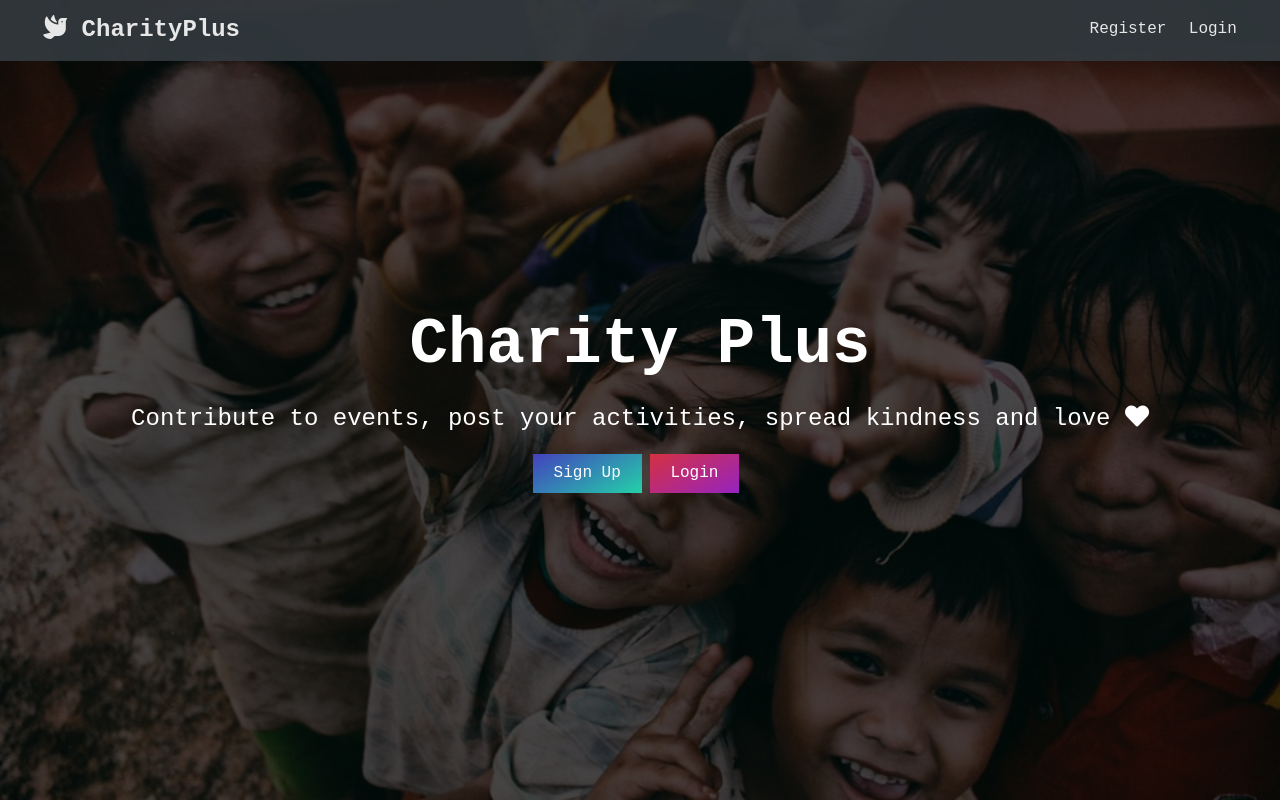
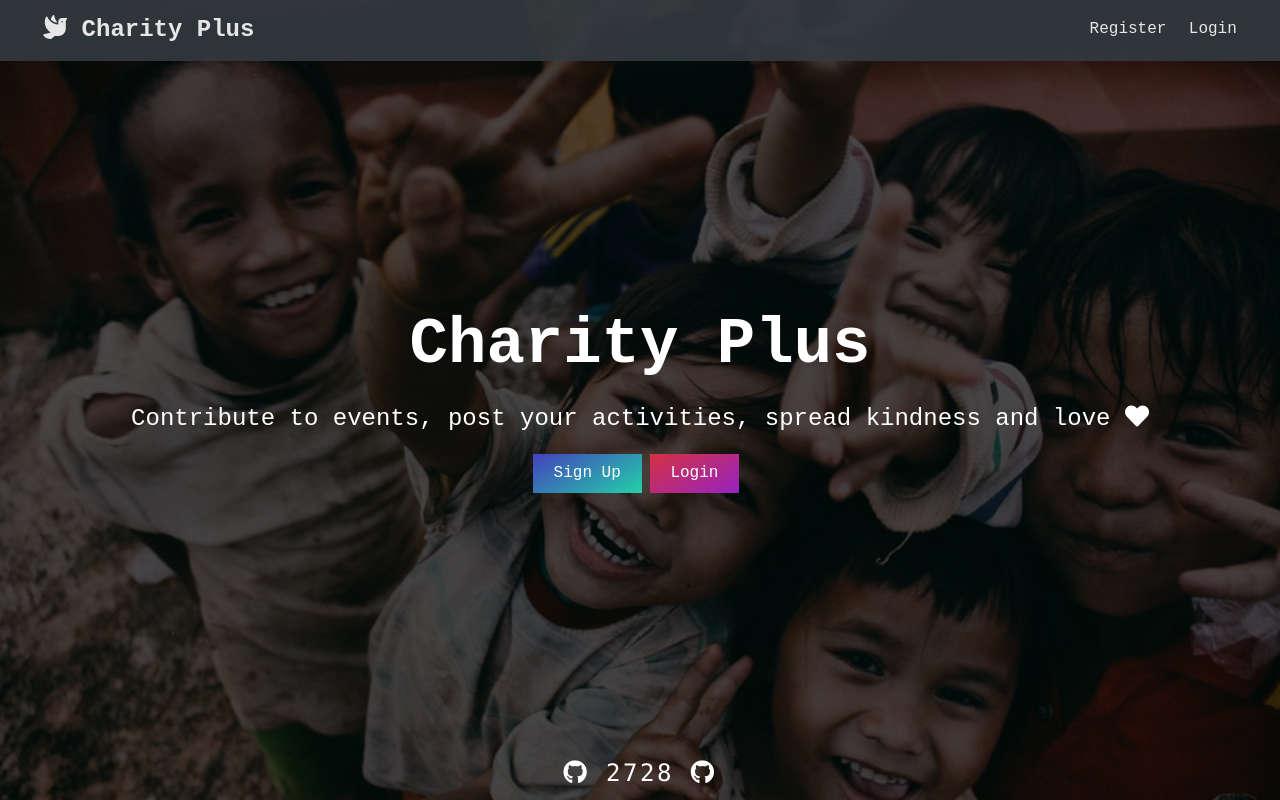
Before and after one commit to milan0027/charityplus, a React (Create React App) app in the folder client/: page / in a window 1280 px wide. Built offline with nearby package versions, Linux system fonts and the light colour scheme; no server answers.

Commit message:
final touch 3

```diff
--- a/client/src/App.css
+++ b/client/src/App.css
@@ -571,12 +571,41 @@ button {
   font-size: 1rem;
 }
 
+footer{
+  position: absolute;
+  color: white;
+  padding: 8px;
+  font-size: 24px;
+  font-family: Consolas;
+  letter-spacing: 2.5px;
+
+  width: 100%;
+  bottom: 0;
+  text-align: center;
+
+}
+.footer a{
+   color: white;
+
+}
+.footer a:hover{
+   color: black;
+}
 /* Mobile Styles */
 @media (max-width: 1000px) {
   .post-image {
     display: block;
     margin: auto;
     width: 70%;
+  }
+  .navbar {
+    display: block;
+    text-align: center;
+  }
+
+  .navbar ul {
+    text-align: center;
+    justify-content: center;
   }
 }
 @media (max-width: 900px) {
--- a/client/src/components/layout/Landing.js
+++ b/client/src/components/layout/Landing.js
@@ -1,40 +1,58 @@
-import React from 'react';
-import { Link, Navigate } from 'react-router-dom';
-import { connect } from 'react-redux'
-import PropTypes from 'prop-types'
+import React from "react";
+import { Link, Navigate } from "react-router-dom";
+import { connect } from "react-redux";
+import PropTypes from "prop-types";
 
 const Landing = ({ isAuthenticated }) => {
-
-  if(isAuthenticated) {
-    return <Navigate to="/dashboard"/>
+  if (isAuthenticated) {
+    return <Navigate to='/dashboard' />;
   }
   return (
+    <>
+      <section className='landing'>
+        <div className='dark-overlay'>
+          <div className='landing-inner'>
+            <h1 className='x-large'>Charity Plus</h1>
+            <p className='lead'>
+              Contribute to events, post your activities, spread kindness and
+              love <i className='fas fa-heart'></i>
+            </p>
+            <div className='buttons'>
+              <Link to='/register' className='btn btn-primary'>
+                Sign Up
+              </Link>
+              <Link to='/login' className='btn btn-danger'>
+                Login
+              </Link>
+            </div>
 
-    <section className="landing">
-    <div className="dark-overlay">
-      <div className="landing-inner">
-        <h1 className="x-large">Charity Plus</h1>
-        <p className="lead">
-          Contribute to events, post your activities, spread kindness and love <i className="fas fa-heart"></i>
-
-        </p>
-        <div className="buttons">
-          <Link to="/register" className="btn btn-primary">Sign Up</Link>
-          <Link to="/login" className="btn btn-danger">Login</Link>
+            <footer>
+              <div className='footer'>
+                <a href='https://github.com/artiyadav28' target='__blank'>
+                  <i className='fab fa-github'></i>
+                </a>{" "}
+                <a href='https://github.com/milan0027/charityplus' target='__blank'>
+                  {" "}
+                  2728{" "}
+                </a>{" "}
+                <a href='https://github.com/milan0027' target='__blank'>
+                  <i className='fab fa-github'></i>
+                </a>
+              </div>
+            </footer>
+          </div>
         </div>
-      </div>
-    </div>
-  </section>
-
+      </section>
+    </>
   );
 };
 
 Landing.propTypes = {
-  isAuthenticated: PropTypes.bool
-}
+  isAuthenticated: PropTypes.bool,
+};
 
-const mapStateToProps = state=> ({
-  isAuthenticated: state.auth.isAuthenticated
-})
+const mapStateToProps = (state) => ({
+  isAuthenticated: state.auth.isAuthenticated,
+});
 
-export default connect(mapStateToProps)(Landing)
+export default connect(mapStateToProps)(Landing);
--- a/client/src/components/layout/Navbar.js
+++ b/client/src/components/layout/Navbar.js
@@ -9,21 +9,25 @@ const Navbar = ({ auth: {isAuthenticated, loading}, logout}) => {
   <ul>
     <li>
       <Link to="/posts">
-        Posts & Events
+      <i className="fas fa-sticky-note"></i>{' '}
+      <span className='hide-sm'>Posts</span>
       </Link>
     </li>
     <li>
       <Link to="/userprofiles">
-        Users
+      <i className="fas fa-users"></i>{' '}
+      <span className='hide-sm'>Users</span>
       </Link>
     </li>
     <li>
       <Link to="/organizationprofiles">
-        Organizations
+      <i className="fas fa-globe"></i>{' '}
+      <span className='hide-sm'>Organizations</span>
       </Link>
     </li>
     <li><Link to="/leaderboard">
-      <span className='hide-sm'>Leaderboard</span></Link>
+    <i className="fas fa-sort-amount-up"></i>{' '}
+    <span className='hide-sm'>Leaderboard</span></Link>
     </li>
     <li><Link to="/dashboard">
       <i className='fas fa-user'></i>{' '}
@@ -51,7 +55,7 @@ const Navbar = ({ auth: {isAuthenticated, loading}, logout}) => {
 
        <nav className="navbar bg-dark">
       <h1>
-        <Link to="/"><i className="fas fa-dove"></i> CharityPlus</Link>
+        <Link to="/"><i className="fas fa-dove"></i> Charity Plus</Link>
       </h1>
 
       { !loading && (<Fragment>{ isAuthenticated? authLinks: guestLinks }</Fragment>)}
--- a/client/src/components/post/CommentItem.js
+++ b/client/src/components/post/CommentItem.js
@@ -31,9 +31,9 @@ const CommentItem = ({
           <img className='round-img' src={avatar} alt='' />
           <span className='post-name'>{name}</span>
         </Link>
-       {(!event || user_typeof) &&  <span className="post-heading-info">Comment</span>}
-        {event && !user_typeof && (approval?  <span className="post-heading-approved">Approved</span>:
-        <span className="post-heading-pending">Pending Approval</span>)}
+       {(!event || user_typeof) &&  <span className="post-heading-info hide-sm">Comment</span>}
+        {event && !user_typeof && (approval?  <span className="post-heading-approved hide-sm">Approved</span>:
+        <span className="post-heading-pending hide-sm">Pending Approval</span>)}
 
 
       </div>
--- a/client/src/components/profile/CommentItemAtProfile.js
+++ b/client/src/components/profile/CommentItemAtProfile.js
@@ -18,10 +18,10 @@ const CommentItemAtProfile = ({
             <span className="post-name">{name}</span>
           </Link>
 
-          <span className="post-heading-info">{post_event ?"Contribution":"Comment"}</span>
+          <span className="post-heading-info hide-sm">{post_event ?"Contribution":"Comment"}</span>
 
-          {post_event && (approval?  <span className="post-heading-approved">Approved</span>:
-        <span className="post-heading-pending">Pending Approval</span>)}
+          {post_event && (approval?  <span className="post-heading-approved hide-sm">Approved</span>:
+        <span className="post-heading-pending hide-sm">Pending Approval</span>)}
 
       </div>
       <hr></hr>
--- a/client/src/components/profile/OrganizationProfileTop.js
+++ b/client/src/components/profile/OrganizationProfileTop.js
@@ -8,7 +8,6 @@ import Dialog from "@mui/material/Dialog";
 import DialogActions from "@mui/material/DialogActions";
 import DialogContent from "@mui/material/DialogContent";
 import DialogTitle from "@mui/material/DialogTitle";
-import { Link } from "react-router-dom";
 const OrganizationProfileTop = ({
   otherprofile: {
     type_of,
--- a/client/src/components/profile/UserProfileBottom.js
+++ b/client/src/components/profile/UserProfileBottom.js
@@ -8,7 +8,7 @@ const UserProfileBottom = ({
 }) => {
   return (
     <div className='profile-about bg-light p-2 my-1'>
-        <h2 className='text-primary'>Comments/Contributions</h2>
+        <h2 className='text-primary'>Comments & Contributions</h2>
       {
           contributions && contributions.map(({comment})=>{
               return(
--- a/client/src/components/profile/UserProfileTop.js
+++ b/client/src/components/profile/UserProfileTop.js
@@ -8,7 +8,6 @@ import Dialog from "@mui/material/Dialog";
 import DialogActions from "@mui/material/DialogActions";
 import DialogContent from "@mui/material/DialogContent";
 import DialogTitle from "@mui/material/DialogTitle";
-import { Link } from "react-router-dom";
 const UserProfileTop = ({
   otherprofile: {
     location,
```
Also changed, not shown: 1 other file (tests, documents, lock files or other folders).
